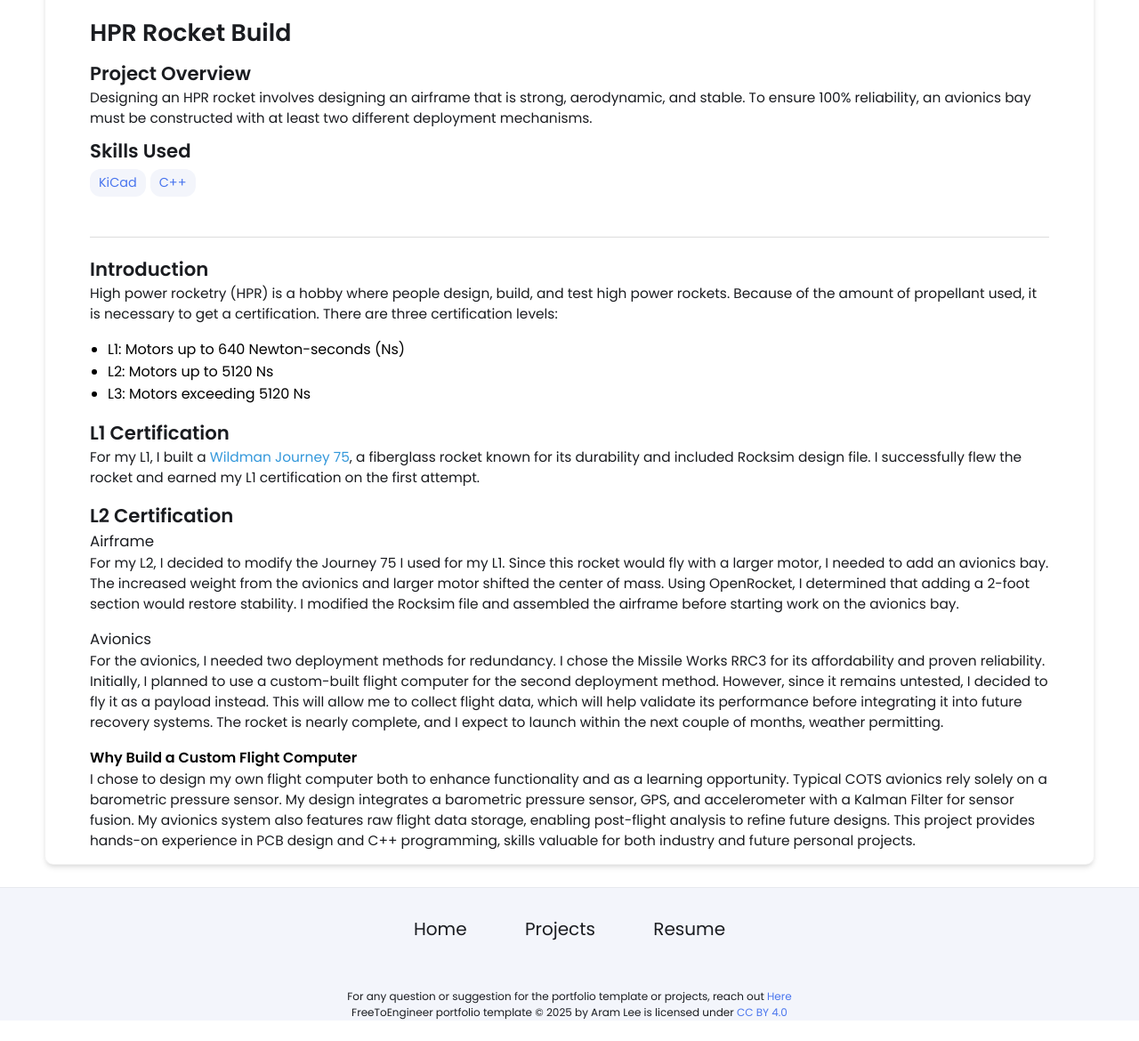
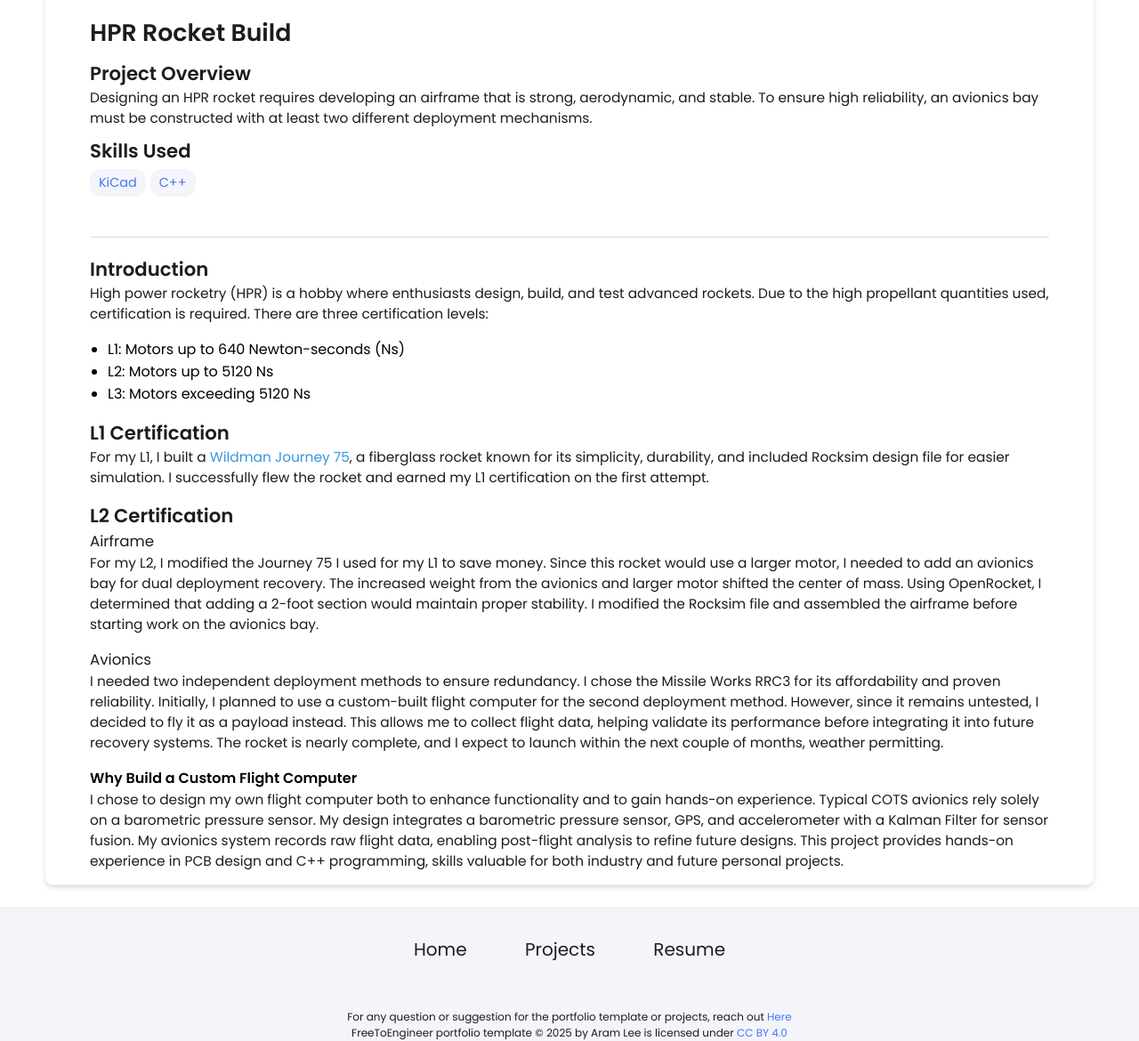
Before and after one commit to wyattkac/wyattkac.github.io, a Jekyll site: the page built from _projects/HPR Rocket Build/index.md, in a window 1280 px wide and 1400 px high, scrolled down 260 px. Shown: the part 230-1400 px from the top of the window at 89% size. Built offline with Jekyll 4.4.1, drawn with Linux system fonts in a browser that asks for light colours; before the commit the page ends 1637 px from its top, so only the background shows below that.

```diff
--- a/_projects/HPR Rocket Build/index.md
+++ b/_projects/HPR Rocket Build/index.md
@@ -2,7 +2,7 @@
 layout: post
 title: HPR Rocket Build
 description:
-    Designing an HPR rocket involves designing an airframe that is strong, aerodynamic, and stable. To ensure 100% reliability, an avionics bay must be constructed with at least two different deployment mechanisms.
+    Designing an HPR rocket requires developing an airframe that is strong, aerodynamic, and stable. To ensure high reliability, an avionics bay must be constructed with at least two different deployment mechanisms.
 skills:
   - KiCad
   - C++
@@ -14,25 +14,25 @@ main-image: /L2.jpg
 
 ## Introduction
 
-High power rocketry (HPR) is a hobby where people design, build, and test high power rockets. Because of the amount of propellant used, it is necessary to get a certification. There are three certification levels:
+High power rocketry (HPR) is a hobby where enthusiasts design, build, and test advanced rockets. Due to the high propellant quantities used, certification is required. There are three certification levels:
 - L1: Motors up to 640 Newton-seconds (Ns)
 - L2: Motors up to 5120 Ns
 - L3: Motors exceeding 5120 Ns
 
 ## L1 Certification
 
-For my L1, I built a [Wildman Journey 75](https://wildmanrocketry.com/products/journey-75), a fiberglass rocket known for its durability and included Rocksim design file. I successfully flew the rocket and earned my L1 certification on the first attempt.
+For my L1, I built a [Wildman Journey 75](https://wildmanrocketry.com/products/journey-75), a fiberglass rocket known for its simplicity, durability, and included Rocksim design file for easier simulation. I successfully flew the rocket and earned my L1 certification on the first attempt.
 
 ## L2 Certification
 
 ### Airframe
 
-For my L2, I decided to modify the Journey 75 I used for my L1. Since this rocket would fly with a larger motor, I needed to add an avionics bay. The increased weight from the avionics and larger motor shifted the center of mass. Using OpenRocket, I determined that adding a 2-foot section would restore stability. I modified the Rocksim file and assembled the airframe before starting work on the avionics bay.
+For my L2, I modified the Journey 75 I used for my L1 to save money. Since this rocket would use a larger motor, I needed to add an avionics bay for dual deployment recovery. The increased weight from the avionics and larger motor shifted the center of mass. Using OpenRocket, I determined that adding a 2-foot section would maintain proper stability. I modified the Rocksim file and assembled the airframe before starting work on the avionics bay.
 
 ### Avionics
 
-For the avionics, I needed two deployment methods for redundancy. I chose the Missile Works RRC3 for its affordability and proven reliability. Initially, I planned to use a custom-built flight computer for the second deployment method. However, since it remains untested, I decided to fly it as a payload instead. This will allow me to collect flight data, which will help validate its performance before integrating it into future recovery systems. The rocket is nearly complete, and I expect to launch within the next couple of months, weather permitting.
+I needed two independent deployment methods to ensure redundancy. I chose the Missile Works RRC3 for its affordability and proven reliability. Initially, I planned to use a custom-built flight computer for the second deployment method. However, since it remains untested, I decided to fly it as a payload instead. This allows me to collect flight data, helping validate its performance before integrating it into future recovery systems. The rocket is nearly complete, and I expect to launch within the next couple of months, weather permitting.
 
 #### Why Build a Custom Flight Computer
 
-I chose to design my own flight computer both to enhance functionality and as a learning opportunity. Typical COTS avionics rely solely on a barometric pressure sensor. My design integrates a barometric pressure sensor, GPS, and accelerometer with a Kalman Filter for sensor fusion. My avionics system also features raw flight data storage, enabling post-flight analysis to refine future designs. This project provides hands-on experience in PCB design and C++ programming, skills valuable for both industry and future personal projects.
+I chose to design my own flight computer both to enhance functionality and to gain hands-on experience. Typical COTS avionics rely solely on a barometric pressure sensor. My design integrates a barometric pressure sensor, GPS, and accelerometer with a Kalman Filter for sensor fusion. My avionics system records raw flight data, enabling post-flight analysis to refine future designs. This project provides hands-on experience in PCB design and C++ programming, skills valuable for both industry and future personal projects.
```
Also changed, not shown: _projects/UAV Design/index.md (+11 -7 lines), _projects/UAV Optimization (AER E 463)/index.md (+6 -6 lines), _projects/UAV Design/Drawing.png (renamed from _projects/UAV Design/images/Drawing.png).
